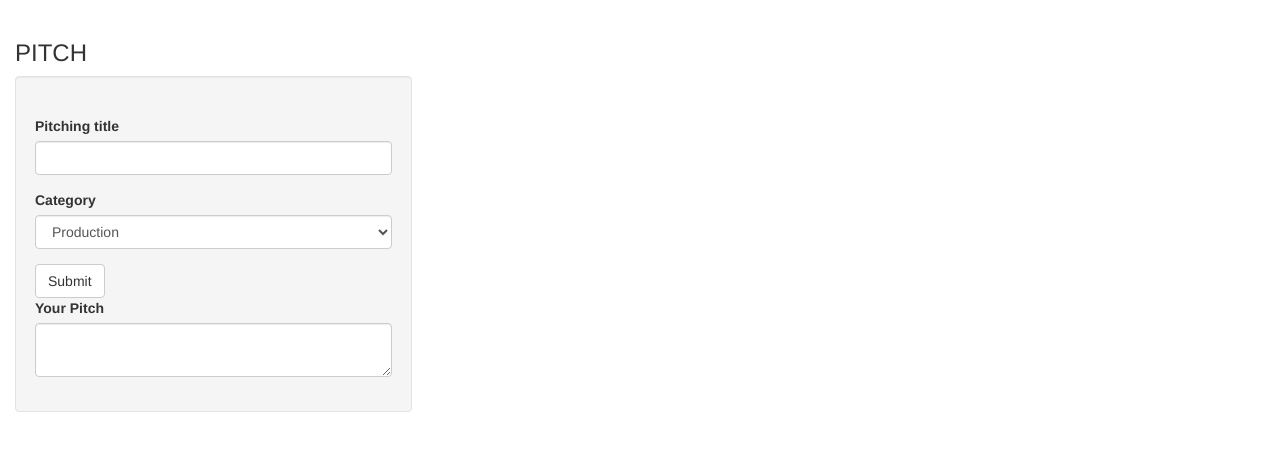
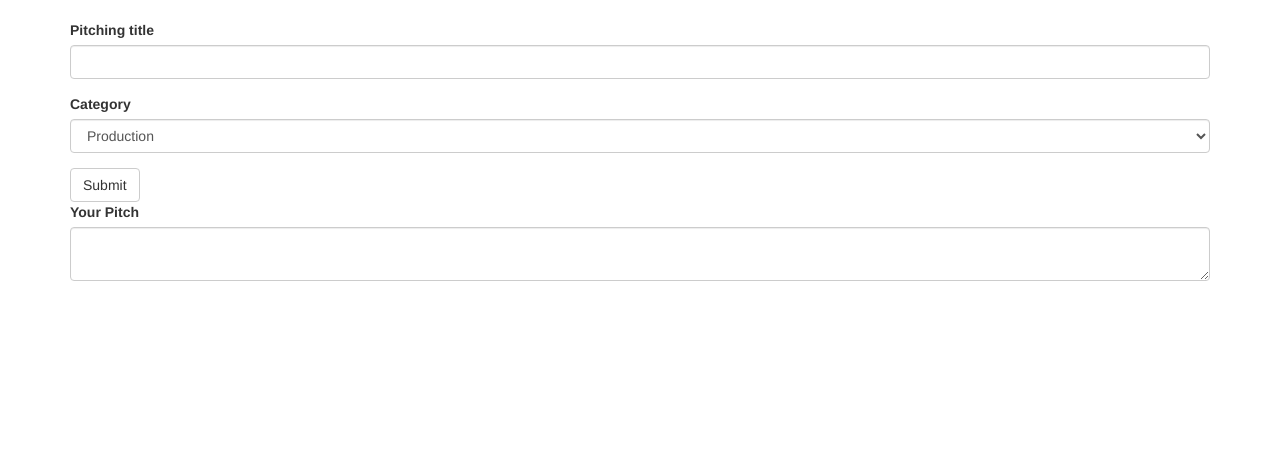
Before and after one commit to stephen22otieno/oneMinutePitch, a Flask app: template app/templates/new_pitch.html in a window 1280 px wide. Shown: the part 52-503 px from the top of the page. Run offline with Flask 2, Linux system fonts and the light colour scheme; the template is opened without the code that fills it: values that come from a table or form of the project are taken from there, others are empty; parts of the project's set-up code (start-up, migrations or seed data) failed here and were passed over; some libraries are stand-ins or nearby versions.

Commit message:
app/templates/new_pitch.html

```diff
--- a/app/templates/new_pitch.html
+++ b/app/templates/new_pitch.html
@@ -1,15 +1,12 @@
+
 {% extends 'base.html' %}
 {% import 'bootstrap/wtf.html' as wtf %}
-
-    {%block styles%}
-    {{ super() }}
-    {%endblock%}
-    {% block content %}
-    <div class="container col-md-4">
-        <h3>{{category.pitch}} PITCH</h3>
-        <div class="well">
-            <h3 style=>{{category.category}}</h3>
-            {{wtf.quick_form(pitch_form)}}
-        </div>
-    </div>
-    {% endblock %}
+{%block styles%} {{ super() }}
+<link rel="stylesheet" href="{{url_for('static', filename='css/index.css')}}">
+{%endblock%}
+<!-- content block -->
+{% block content %}
+<div class="container">
+  {{wtf.quick_form(pitch_form)}}
+</div>
+{% endblock %}
```
